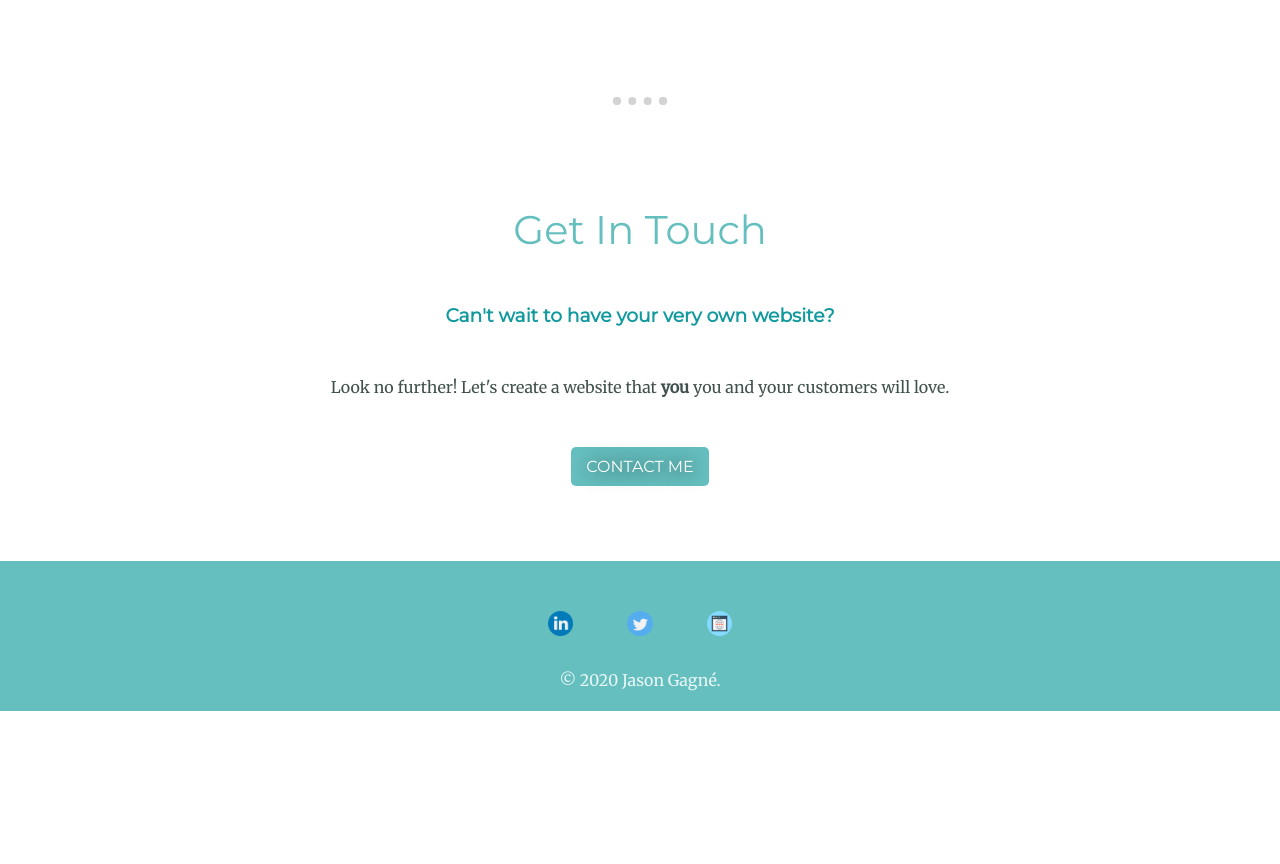
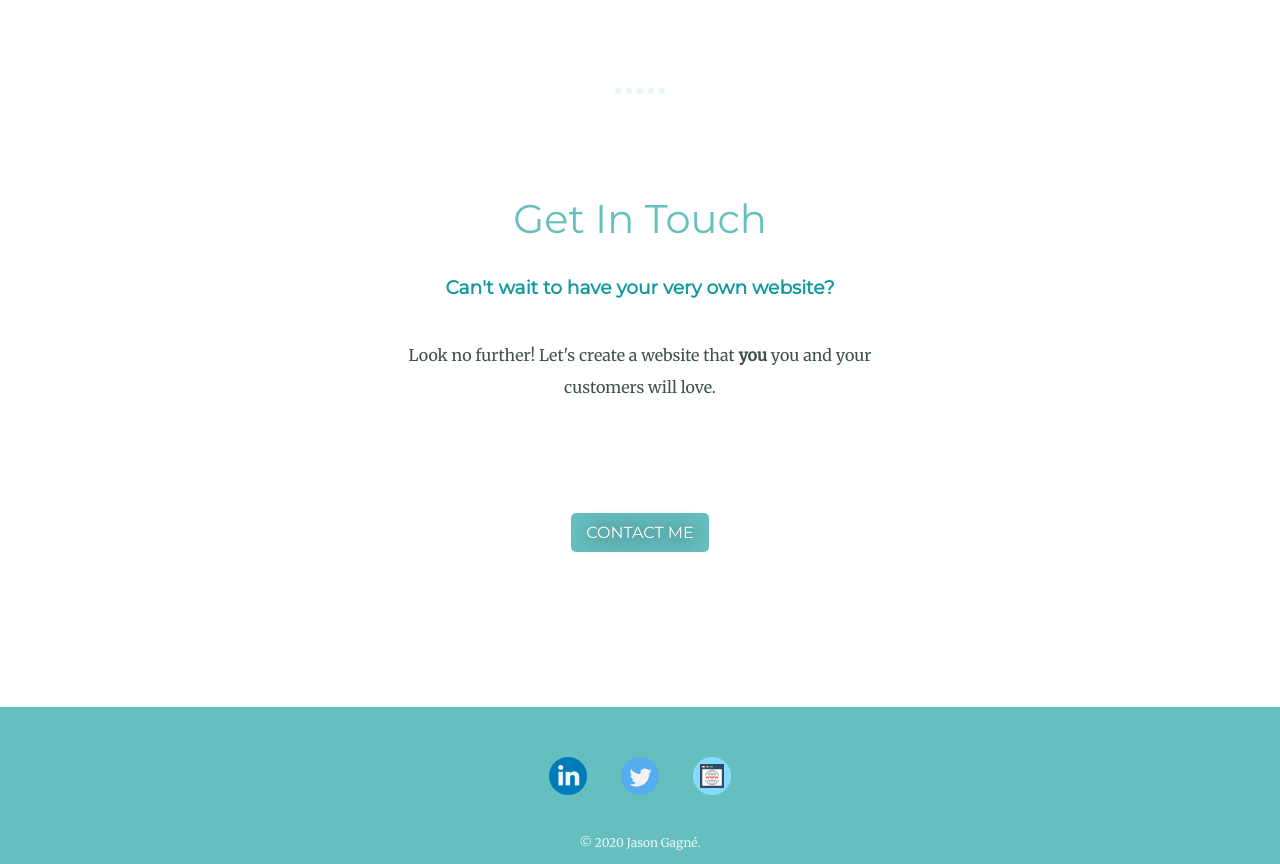
Before and after one commit to jasgagne/personal-site, a plain HTML site: page index.html in a window 1280 px wide. Shown: the part 1936-2800 px from the top of the page. Before the commit the page ends 2647 px from the top, so only its background shows below. Drawn offline with Linux system fonts and the light colour scheme.

Commit message:
Minor changes from the solution of the project.

```diff
--- a/css/styles.css
+++ b/css/styles.css
@@ -1,4 +1,5 @@
 body {
+  color: #40514e;
   font-family: 'Merriweather', serif;
   margin: 0;
   text-align: center;
@@ -28,14 +29,13 @@ a {
 }
 
 p {
-  color: #40514e;
+
+  line-height: 2;
 }
 
 hr {
-  border-color: lightgray;
-  border-style: dotted;
-  border-top: 8px;
-  border-width: 8px;
+  border: dotted #eaf6f6 6px;
+  border-bottom: none;
   margin: 100px auto;
   width: 3%;
 }
@@ -46,14 +46,11 @@ hr {
   position: relative;
 }
 
-.profile {
-  line-height: 2;
-  margin: 0 auto;
-  width: 30%;
+.middle-container {
+  margin: 80px 0;
 }
 
 .profile-img {
-  margin-top: 50px;
   border-radius: 100%;
 }
 
@@ -61,16 +58,13 @@ hr {
   margin-top: 0;
 }
 
-.course {
-  color:black;
+.intro {
+  margin: auto;
+  width: 30%;
 }
 
-.middle-container {
-  position: relative;
-}
-
-.bottom-container p {
-  color: #eaf6f6;
+.course {
+  color: black;
 }
 
 .programmer {
@@ -108,17 +102,9 @@ hr {
   width: 20%;
 }
 
-.contact-me h2 {
-  margin-top: 100px;
-}
-
-.contact-me h3 {
-  margin: 50px auto;
-}
-
-.contact-me p {
-  width: 50%;
-  margin: 0 auto;
+.contact-message {
+  width: 40%;
+  margin: 40px auto 60px;
 }
 
 .btn {
@@ -149,17 +135,14 @@ hr {
 }
 
 .bottom-container {
-  padding: 50px 0 0 0;
+  padding: 50px 0 20px;
   background-color: #66BFBF;
   height: 100px;
 }
 
-.bottom-container p {
-  margin-top: 30px;
-}
-
 .footer-img {
-  width: 2%;
+  margin: 0 15px;
+  width: 3%;
 }
 
 .footer-img:hover {
@@ -171,11 +154,8 @@ hr {
   box-shadow: 0 0 10px #eaf6f6;
 }
 
-.footer-link {
-  padding: 0 25px;
-  text-decoration: none;
+.copyright {
+  color: #eaf6f6;
+  font-size: .75rem;
+  padding: 20px 0;
 }
-
-.footer-link:hover {
-  color: #eaf6f6;
-}
--- a/index.html
+++ b/index.html
@@ -21,7 +21,7 @@
     <div class="profile">
       <img class="profile-img" src="images/profile_picture_of_me.jpg" alt="profile-img">
       <h2 class="greeting">Hello.</h2>
-      <p>I'm a <em>Georgian College</em> "Web Animation & Design" <strong>honours</strong> graduate.</p>
+      <p class="intro">I'm a <em>Georgian College</em> "Web Animation & Design" <strong>honours</strong> graduate.</p>
     </div>
     <hr>
     <div class="skills">
@@ -43,7 +43,7 @@
     <div class="contact-me">
       <h2>Get In Touch</h2>
       <h3>Can't wait to have your very own website?</h3>
-      <p>Look no further! Let's create a website that <strong>you</strong> you and your customers will love.</p>
+      <p class="contact-message">Look no further! Let's create a website that <strong>you</strong> you and your customers will love.</p>
       <a class="btn" href="mailto:jas.gagne@gmail.com">CONTACT ME</a>
     </div>
   </div>
@@ -55,7 +55,7 @@
     <a class="footer-link" href="https://twitter.com/"><img class="footer-img" src="images/social/twitter.png"
         alt="twitter"></a>
     <a class="footer-link" href="#"><img class="footer-img" src="images/web-design/browser-5.png" alt="website"></a>
-    <p>© <script>
+    <p class="copyright">© <script>
         document.write(new Date().getFullYear());
       </script> Jason Gagn&eacute;.</p>
   </div>
```
